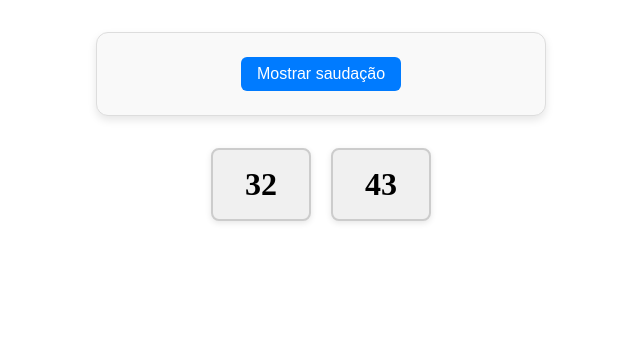
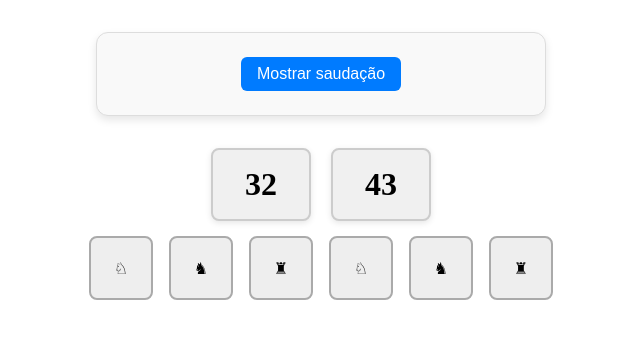
Before and after one commit to felipe-lima-flooxai/react-mod28-29-legado, a React (Vite) app: page / in a window 1280 px wide. Shown: the top 338 px of the page, without its empty margins (319-959 px from the left). Built offline with nearby package versions, Linux system fonts and the light colour scheme.

Commit message:
feat: componentes com filho

```diff
--- a/src/App.jsx
+++ b/src/App.jsx
@@ -4,6 +4,7 @@ import viteLogo from '/vite.svg'
 import './App.css'
 import GreetingCard from './components/greeting'
 import RandomNumbers from './components/RandomNumber.jsx'
+import { Board, Piece } from './components/Tabuleiro.jsx'
 
 function App() {
 
@@ -12,6 +13,14 @@ function App() {
     <>
       <GreetingCard name="Felipe"></GreetingCard>
       <RandomNumbers></RandomNumbers>
+      <Board>
+        <Piece label="♘" />
+        <Piece label="♞" />
+        <Piece label="♜" />
+        <Piece label="♘" />
+        <Piece label="♞" />
+        <Piece label="♜" />
+      </Board>
     </>
   )
 }
--- /dev/null
+++ b/src/components/Tabuleiro.jsx
@@ -0,0 +1,24 @@
+export function Board({ children }) {
+  return (
+    <div style={{ display: 'flex', gap: '1rem', flexWrap: 'wrap', justifyContent: "center", marginTop: "15px" }}>
+      {children}
+    </div>
+  );
+}
+
+export function Piece({ label }) {
+  return (
+    <div style={{
+      width: '60px',
+      height: '60px',
+      backgroundColor: '#eee',
+      border: '2px solid #aaa',
+      borderRadius: '8px',
+      display: 'flex',
+      alignItems: 'center',
+      justifyContent: 'center'
+    }}>
+      {label}
+    </div>
+  );
+}
```
